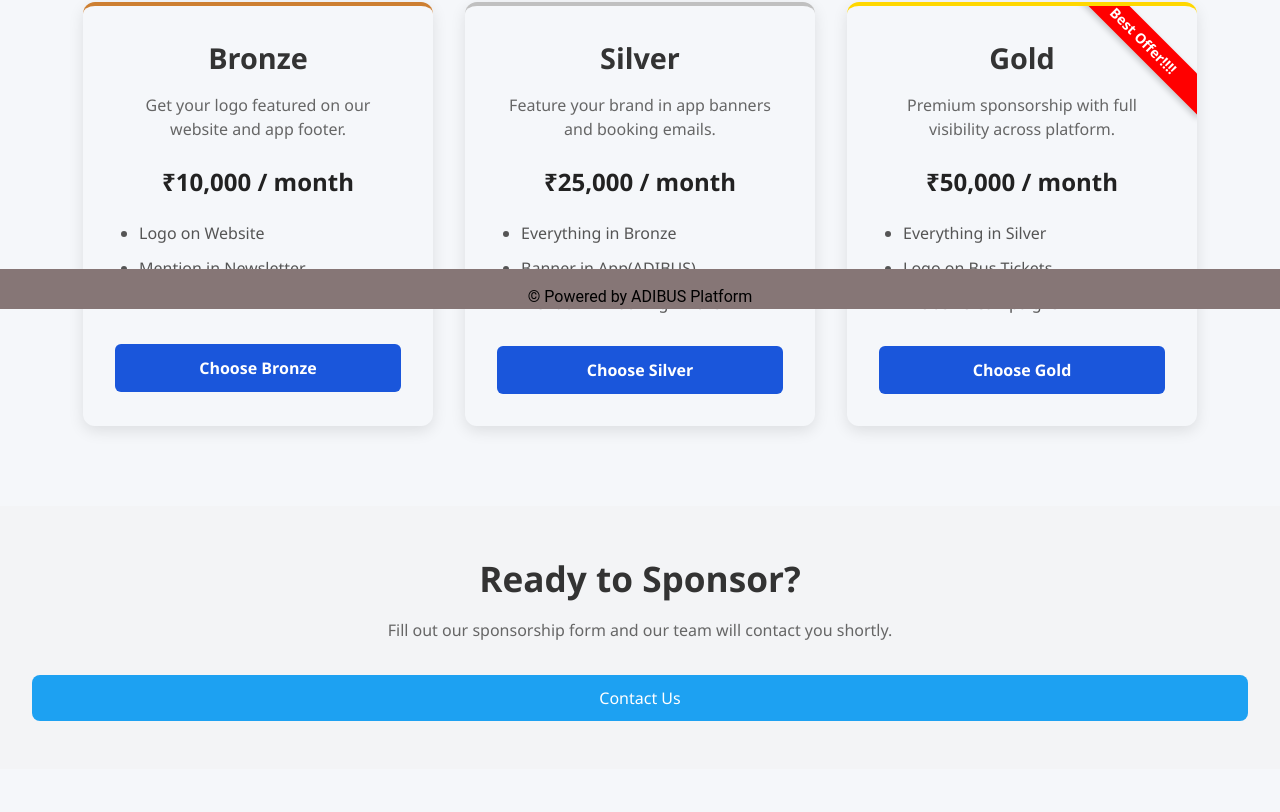
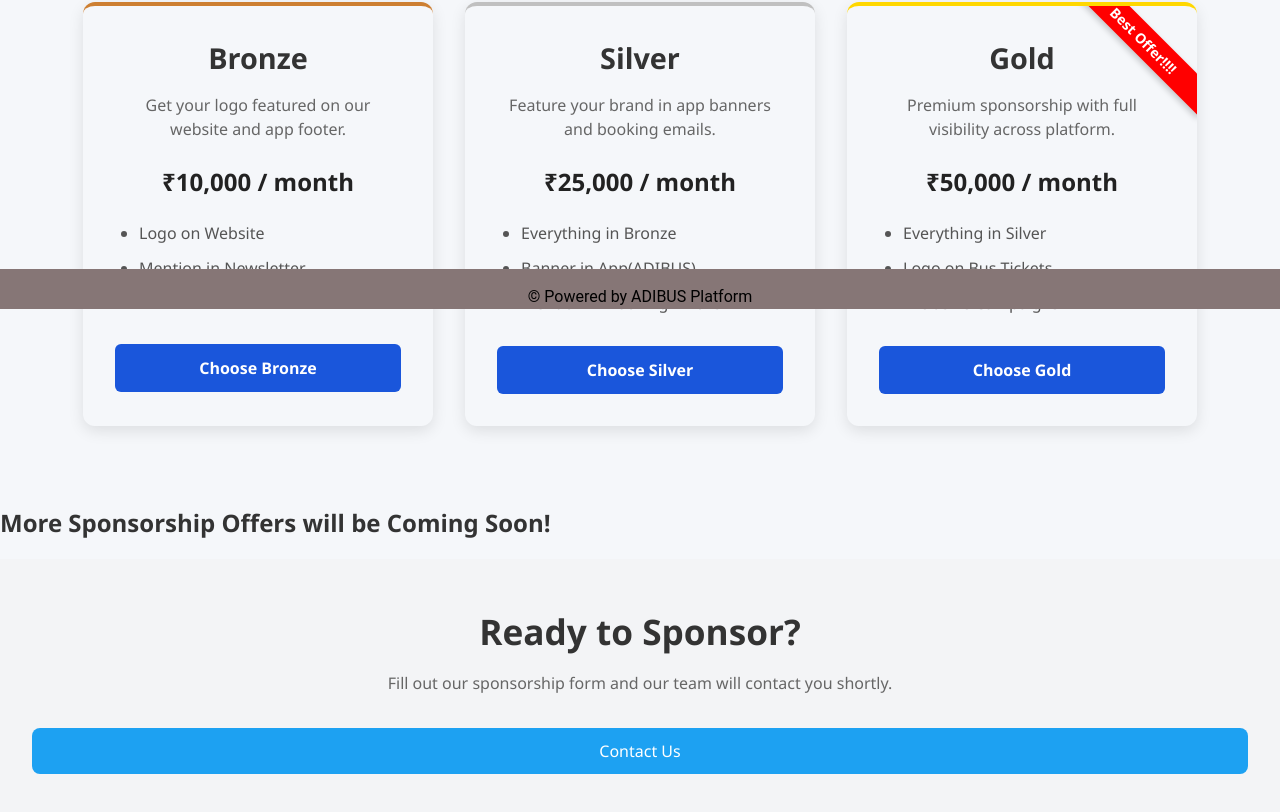
Before and after one commit to abhijitdas44719/adbbo.com, a React (Vite) app in the folder Frontend-Operator/: page /sponsor in a window 1280 px wide. Shown: the part 491-1303 px from the top of the page. Before the commit the page ends 1260 px from the top, so only its background shows below. Built offline with nearby package versions, Linux system fonts and the light colour scheme.

Commit message:
Sponsor.jsx

```diff
--- a/Frontend-Operator/src/components/Sponsor.jsx
+++ b/Frontend-Operator/src/components/Sponsor.jsx
@@ -70,6 +70,7 @@ function Sponsor() {
 
                 </div>
             </section>
+            <h2> More Sponsorship Offers will be Coming Soon!</h2>
 
             {/* contact section */}
             <section class="contact" id="contact">
```
